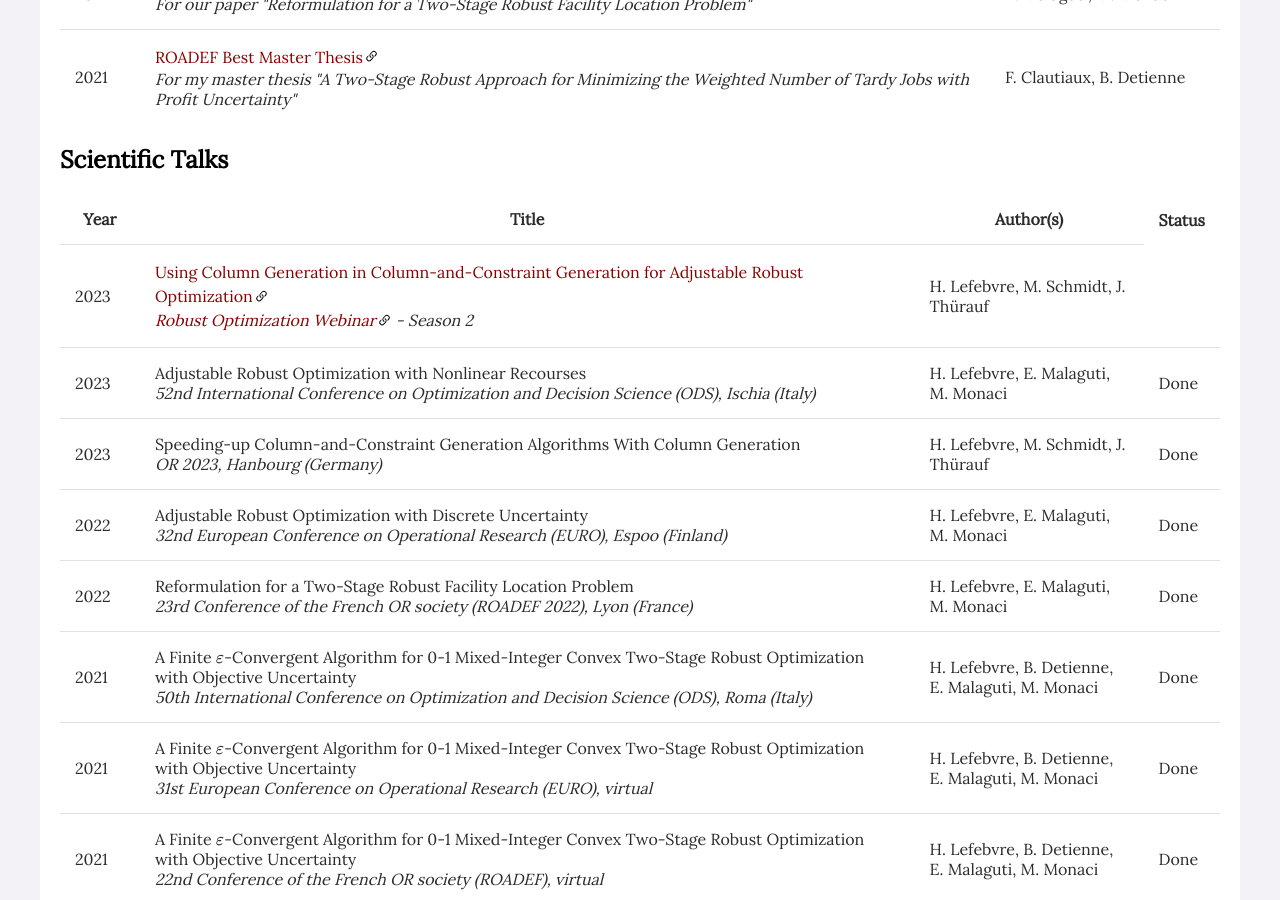
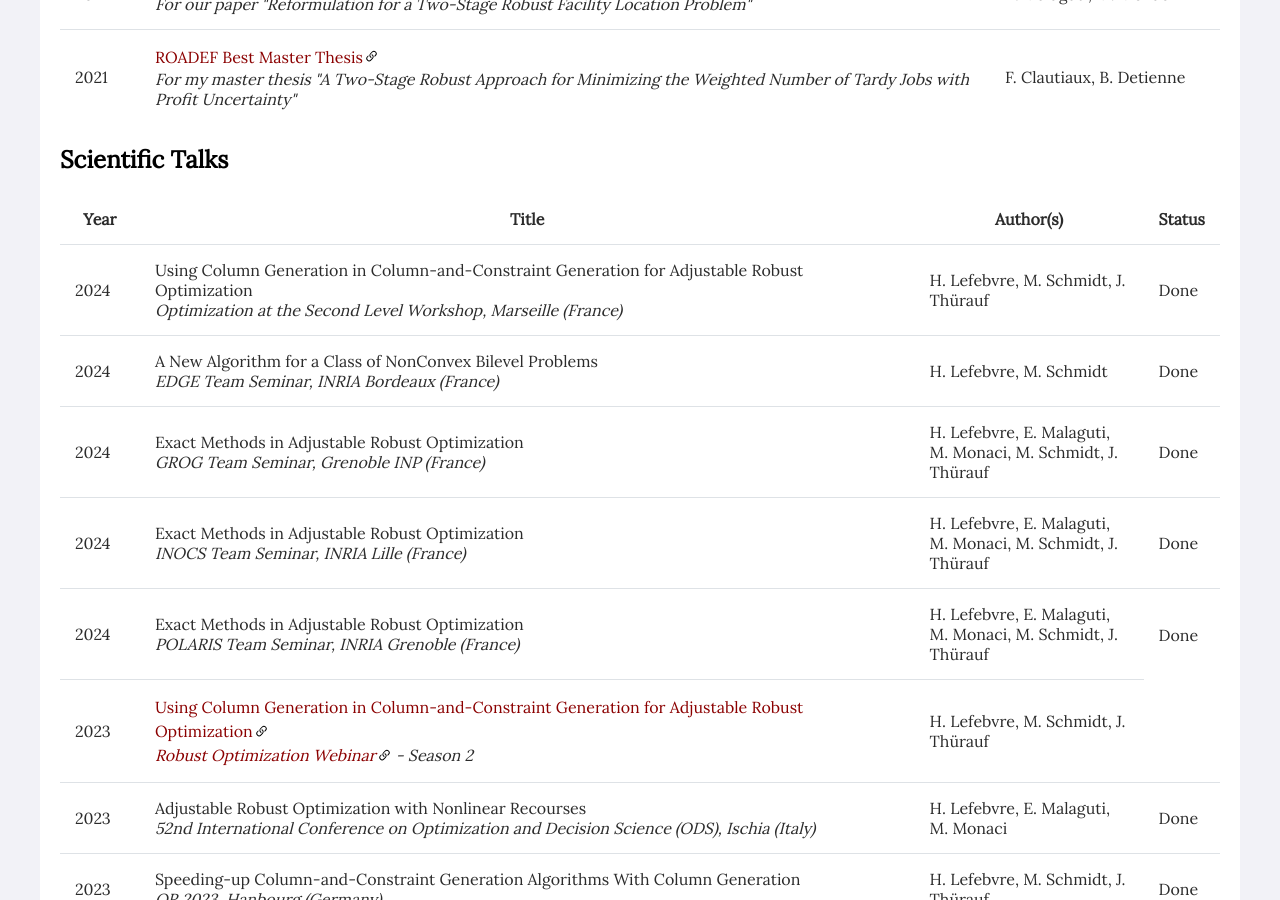
Before and after one commit to hlefebvr/hlefebvr.github.io, a Jekyll site: the page built from publications.html, in a window 1280 px wide and 900 px high, scrolled down 1336 px. Built offline with Jekyll 4.4.1, drawn with Linux system fonts in a browser that asks for light colours; nearby versions of some CDN libraries; a style sheet for code colours, icons or effects is not loaded.

Commit message:
update talks

````diff
--- a/open-science/AF-ccg-bi/methodology.render.Rmd
+++ b/open-science/AF-ccg-bi/methodology.render.Rmd
@@ -147,7 +147,8 @@ ggplot(results_milp, aes(x = total_time, col = approach)) +
 ```{r}
 ggplot(results[results$repeated_scenario == 0,], aes(x = total_time, col = type)) +
   stat_ecdf(pad = FALSE) +
-  coord_cartesian(xlim = c(0,7200)) +
+  #coord_cartesian(xlim = c(0,7200)) +
+  scale_x_log10() +
   theme_minimal()
 ```
 
--- a/publications.html
+++ b/publications.html
@@ -167,6 +167,56 @@ title: "Publications"
             <th>Status</th>
         </tr>
         <tr>
+            <td>2024</td>
+            <td>
+                Using Column Generation in Column-and-Constraint Generation for Adjustable Robust Optimization
+                <br />
+                <i>Optimization at the Second Level Workshop, Marseille (France)</i>
+            </td>
+            <td>H. Lefebvre, M. Schmidt, J. Thürauf</td>
+            <td>Done</td>
+        </tr>
+        <tr>
+            <td>2024</td>
+            <td>
+                A New Algorithm for a Class of NonConvex Bilevel Problems
+                <br />
+                <i>EDGE Team Seminar, INRIA Bordeaux (France)</i>
+            </td>
+            <td>H. Lefebvre, M. Schmidt</td>
+            <td>Done</td>
+        </tr>
+        <tr>
+            <td>2024</td>
+            <td>
+                Exact Methods in Adjustable Robust Optimization
+                <br />
+                <i>GROG Team Seminar, Grenoble INP (France)</i>
+            </td>
+            <td>H. Lefebvre, E. Malaguti, M. Monaci, M. Schmidt, J. Thürauf</td>
+            <td>Done</td>
+        </tr>
+        <tr>
+            <td>2024</td>
+            <td>
+                Exact Methods in Adjustable Robust Optimization
+                <br />
+                <i>INOCS Team Seminar, INRIA Lille (France)</i>
+            </td>
+            <td>H. Lefebvre, E. Malaguti, M. Monaci, M. Schmidt, J. Thürauf</td>
+            <td>Done</td>
+        </tr>
+        <tr>
+            <td>2024</td>
+            <td>
+                Exact Methods in Adjustable Robust Optimization
+                <br />
+                <i>POLARIS Team Seminar, INRIA Grenoble (France)</i>
+            </td>
+            <td>H. Lefebvre, E. Malaguti, M. Monaci, M. Schmidt, J. Thürauf</td>
+            <td>Done</td>
+        </tr>
+        <tr>
           <td>2023</td>
           <td>
             <a href="https://www.youtube.com/watch?v=aMcenv2Jj-0&ab_channel=RobustOptimizationWebinar" target="_blank">Using Column Generation in Column-and-Constraint Generation for Adjustable Robust Optimization</a>
````
